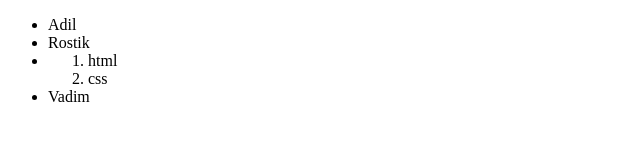
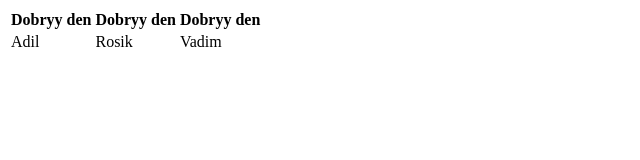
Before and after one commit to adilsagynbek/youtube, a plain HTML site: page index.html in a window 1280 px wide. Shown: the whole page, without its empty margins (0-640 px from the left). Drawn offline with Linux system fonts and the light colour scheme.

Commit message:
tablitsa html

```diff
--- a/index.html
+++ b/index.html
@@ -7,18 +7,17 @@
     <title>Document</title>
 </head>
 <body>
-<ul>
-    <li>Adil</li>
-    <li>Rostik
-
-    <li>
-    <ol>
-     <li>html</li>
-     <li>css</li>
-    </ol>
-    </li>
-
-    <li>Vadim</li>
-</ul>
+ <table>
+    <tr>
+      <th>Dobryy den</th>
+      <th>Dobryy den</th>
+      <th>Dobryy den</th>
+    </tr>
+    <tr>
+     <td>Adil</td>
+     <td>Rosik</td>
+     <td>Vadim</td>
+    </tr>
+ </table>
 </body>
 </html>
```
Also changed, not shown: 12341234.html (added, +9 -0 lines), laksdufgasldugfasdiug.html (added).
